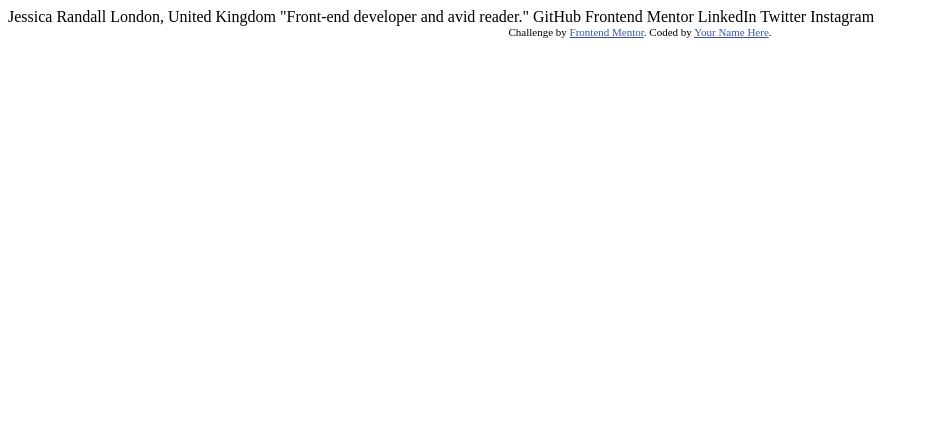
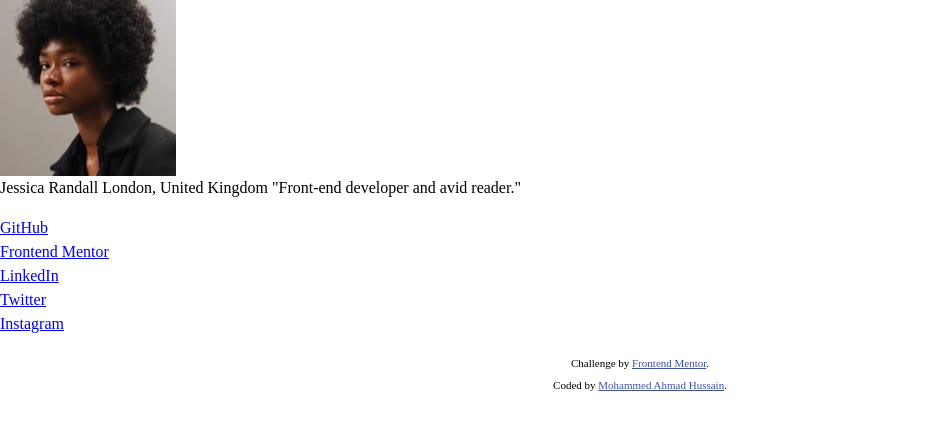
Before and after one commit to mah07308/FM-Social-Links-Profile, a plain HTML site: page index.html in a window 1280 px wide. Shown: the whole page, without its empty margins (0-937 px from the left). Drawn offline with Linux system fonts and the light colour scheme.

Commit message:
completed html markup and css reset

```diff
--- a/index.html
+++ b/index.html
@@ -1,34 +1,62 @@
 <!DOCTYPE html>
 <html lang="en">
-<head>
-  <meta charset="UTF-8">
-  <meta name="viewport" content="width=device-width, initial-scale=1.0"> <!-- displays site properly based on user's device -->
+  <head>
+    <meta charset="UTF-8" />
+    <meta name="viewport" content="width=device-width, initial-scale=1.0" />
+    <!-- displays site properly based on user's device -->
 
-  <link rel="icon" type="image/png" sizes="32x32" href="./assets/images/favicon-32x32.png">
+    <link
+      rel="icon"
+      type="image/png"
+      sizes="32x32"
+      href="./assets/images/favicon-32x32.png"
+    />
 
-  <title>Frontend Mentor | Social links profile</title>
+    <title>Frontend Mentor | Social links profile</title>
+    <link rel="stylesheet" href="./style.css" />
+  </head>
+  <body>
+    <main>
+      <div class="card">
+        <div class="profile">
+          <div>
+            <img
+              class="profile__picture"
+              src="./assets/images/avatar-jessica.jpeg"
+              alt="avatar image of jessica"
+            />
+          </div>
+          <div>
+            <span class="profile__name">Jessica Randall</span>
+            <span class="profile__location">London, United Kingdom</span>
+            <span class="profile__bio"
+              >"Front-end developer and avid reader."</span
+            >
+          </div>
+        </div>
+        <div class="links">
+          <ul>
+            <li><a href="#" class="btn">GitHub</a></li>
+            <li><a href="#" class="btn">Frontend Mentor</a></li>
+            <li><a href="#" class="btn">LinkedIn</a></li>
+            <li><a href="#" class="btn">Twitter</a></li>
+            <li><a href="#" class="btn">Instagram</a></li>
+          </ul>
+        </div>
+      </div>
+    </main>
+    <!-- Jessica Randall London, United Kingdom "Front-end developer and avid
+    reader." GitHub Frontend Mentor LinkedIn Twitter Instagram -->
 
-  <!-- Feel free to remove these styles or customise in your own stylesheet 👍 -->
-  <style>
-    .attribution { font-size: 11px; text-align: center; }
-    .attribution a { color: hsl(228, 45%, 44%); }
-  </style>
-</head>
-<body>
-
-  Jessica Randall
-  London, United Kingdom
-  "Front-end developer and avid reader."
-
-  GitHub
-  Frontend Mentor
-  LinkedIn
-  Twitter
-  Instagram
-
-  <div class="attribution">
-    Challenge by <a href="https://www.frontendmentor.io?ref=challenge" target="_blank">Frontend Mentor</a>.
-    Coded by <a href="#">Your Name Here</a>.
-  </div>
-</body>
+    <footer class="attribution">
+      Challenge by
+      <a href="https://www.frontendmentor.io?ref=challenge" target="_blank"
+        >Frontend Mentor</a
+      >. <br />
+      Coded by
+      <a href="https://www.frontendmentor.io/profile/mah07308" target="_blank"
+        >Mohammed Ahmad Hussain</a
+      >.
+    </footer>
+  </body>
 </html>
--- /dev/null
+++ b/style.css
@@ -0,0 +1,66 @@
+/* Reset */
+
+/* Box sizing rules */
+*,
+*::before,
+*::after {
+  box-sizing: border-box;
+}
+
+/* Remove default margin and padding */
+body,
+h1,
+h2,
+h3,
+h4,
+p,
+figure,
+blockquote,
+dl,
+dd {
+  margin: 0;
+}
+
+* {
+  padding: 0;
+}
+
+/* Set core root defaults */
+html:focus-within {
+  scroll-behavior: smooth;
+}
+
+/* Set core body defaults */
+body {
+  min-height: 100vh;
+  text-rendering: optimizeSpeed;
+  line-height: 1.5;
+}
+
+/* Make images easier to work with */
+img,
+picture {
+  max-width: 100%;
+  display: block;
+}
+
+/* Inherit fonts for inputs and buttons */
+input,
+button,
+textarea,
+select {
+  font: inherit;
+}
+
+footer {
+  margin-bottom: 1rem;
+  line-height: 2;
+}
+
+.attribution {
+  font-size: 11px;
+  text-align: center;
+}
+.attribution a {
+  color: hsl(228, 45%, 44%);
+}
```
